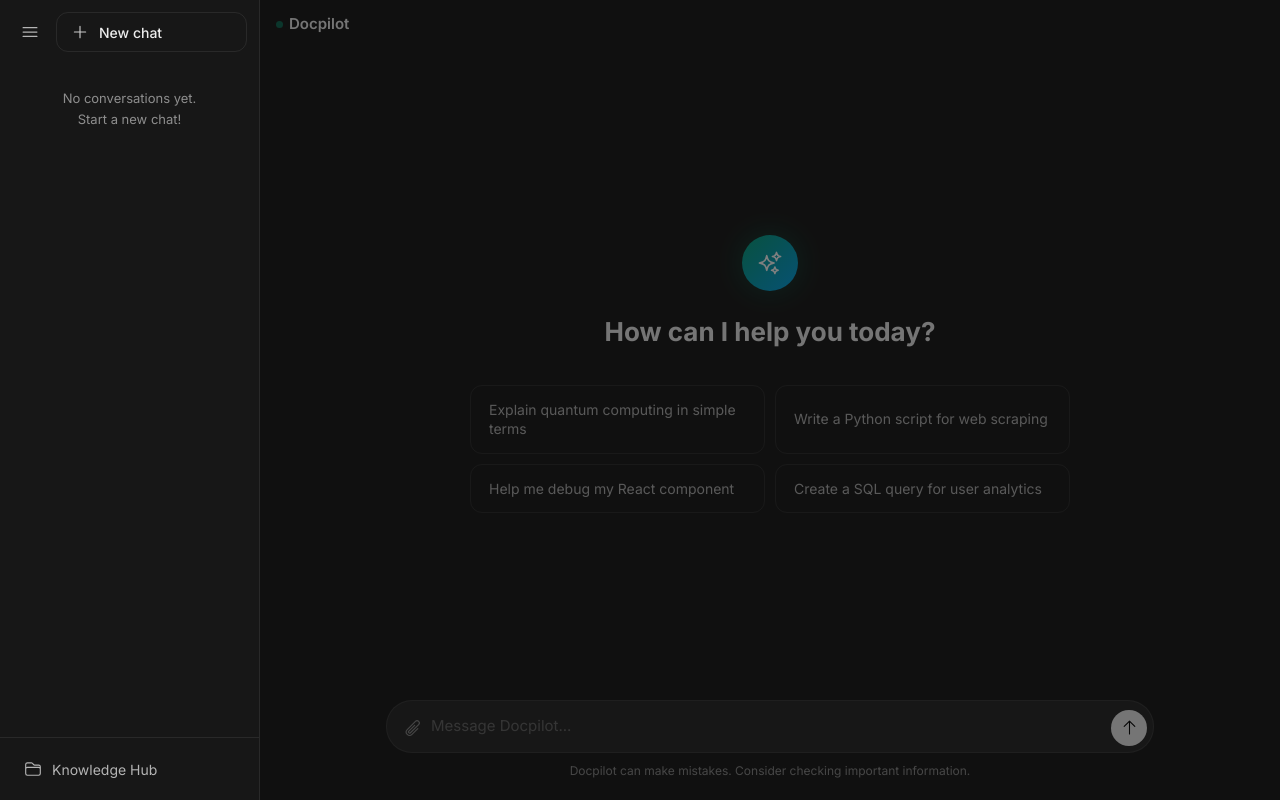
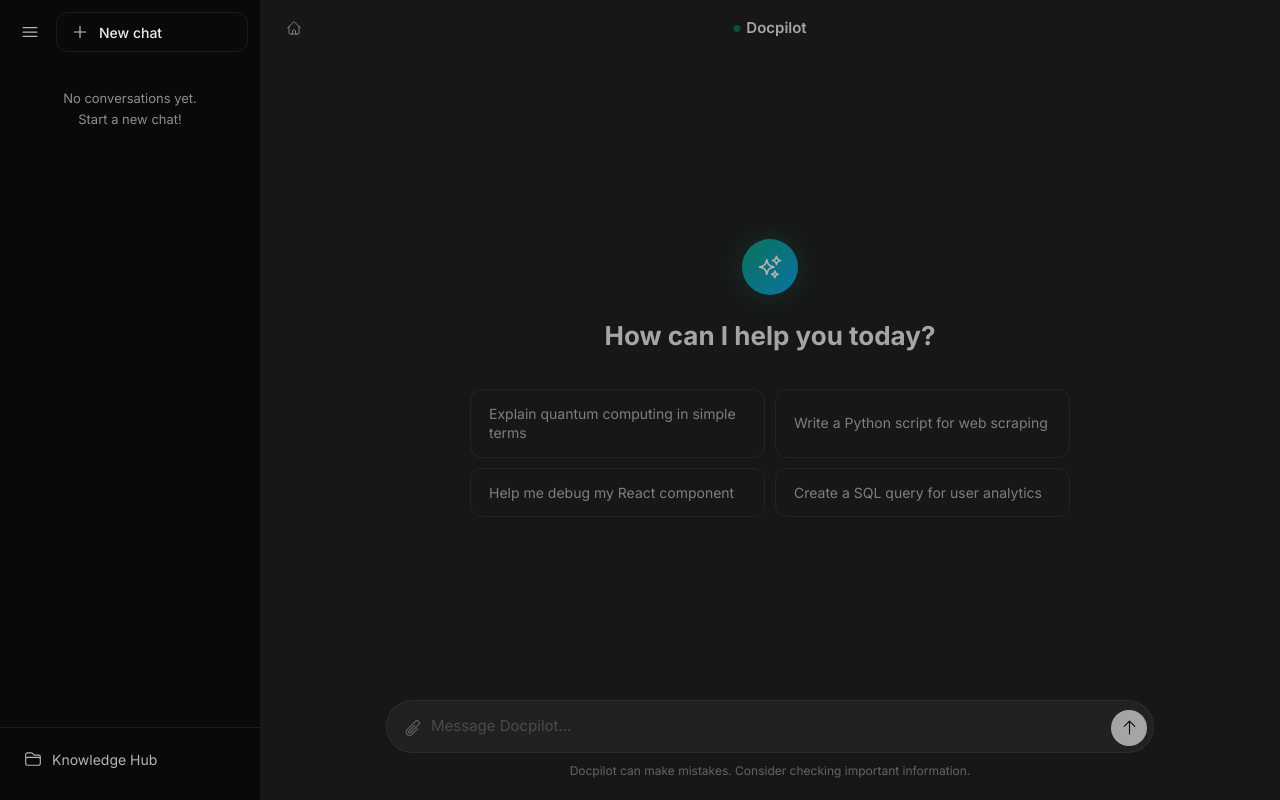
Before and after one commit to Silent-Crafter/docpilot-web, a React (Create React App) app: page / in a window 1280 px wide. Both pictures are taken after a click on the button 34 px from the left and 24 px from the top of the page. Built offline with nearby package versions, Linux system fonts and the light colour scheme.

Commit message:
Improved version 1

```diff
--- a/package.json
+++ b/package.json
@@ -11,6 +11,7 @@
     "react-dom": "^19.2.4",
     "react-icons": "^5.5.0",
     "react-markdown": "^10.1.0",
+    "react-router-dom": "^7.13.1",
     "react-scripts": "5.0.1",
     "react-syntax-highlighter": "^16.1.0",
     "remark-gfm": "^4.0.1",
--- a/src/components/ChatArea.js
+++ b/src/components/ChatArea.js
@@ -1,11 +1,9 @@
-import React, { useRef, useEffect } from 'react';
+import React, { useRef, useEffect, useMemo } from 'react';
 import { useChat } from '../context/ChatContext';
 import MessageBubble from './MessageBubble';
 import WelcomeScreen from './WelcomeScreen';
 import MessageInput from './MessageInput';
-import {
-    HiOutlineBars3,
-} from 'react-icons/hi2';
+import { HiOutlineBars3, HiOutlineHome } from 'react-icons/hi2'; // ✅ added Home icon
 
 function ChatArea({ sidebarOpen, onToggleSidebar }) {
     const { state } = useChat();
@@ -15,30 +13,48 @@
         (c) => c.id === state.activeConversationId
     );
 
-    const messages = activeConversation?.messages || [];
+    const messages = useMemo(() => {
+        return activeConversation?.messages ?? [];
+    }, [activeConversation]);
 
-    // Auto-scroll to bottom on new messages
     useEffect(() => {
         messagesEndRef.current?.scrollIntoView({ behavior: 'smooth' });
-    }, [messages]);
+    }, [messages.length]);
 
     return (
-        <main className="chat-area">
+        <main className={`chat-area ${sidebarOpen ? 'with-sidebar' : 'full'}`}>
+
+            {/* ✅ HEADER FIXED */}
             <div className="chat-header">
-                {!sidebarOpen && (
+
+                {/* LEFT SIDE */}
+                <div className="header-left">
+                    {!sidebarOpen && (
+                        <button
+                            className="sidebar-open-btn"
+                            onClick={onToggleSidebar}
+                        >
+                            <HiOutlineBars3 size={20} />
+                        </button>
+                    )}
+
                     <button
-                        className="sidebar-open-btn"
-                        onClick={onToggleSidebar}
-                        title="Open sidebar"
+                        className="sidebar-open-btn home-btn"
+                        onClick={() => window.location.reload()}
+                        title="Go to Home"
                     >
-                        <HiOutlineBars3 size={20} />
+                        <HiOutlineHome size={20} />
                     </button>
-                )}
+                </div>
+
+                {/* CENTER */}
                 <div className="model-label">
                     <span className="dot" />
                     Docpilot
                 </div>
+
             </div>
+
 
             {messages.length === 0 ? (
                 <WelcomeScreen />
--- a/src/components/KnowledgeHub.js
+++ b/src/components/KnowledgeHub.js
@@ -5,10 +5,12 @@
     HiOutlineTrash,
     HiOutlineArrowPath,
     HiOutlineFolder,
+    HiOutlineBars3,
+    HiOutlineHome, // ✅ added
 } from 'react-icons/hi2';
 import { getDocuments, uploadDocument, deleteDocument } from '../services/apiService';
 
-function KnowledgeHub() {
+function KnowledgeHub({ sidebarOpen, onToggleSidebar }) {
     const [documents, setDocuments] = useState([]);
     const [loading, setLoading] = useState(true);
     const [error, setError] = useState(null);
@@ -97,17 +99,54 @@
     };
 
     return (
+        <main className={`chat-area ${sidebarOpen ? 'with-sidebar' : 'full'}`}>
+
+            {/* ✅ HEADER FIXED */}
+            <div className="chat-header">
+                <div className="header-left">
+
+                    {/* ✅ Only this is conditional */}
+                    {!sidebarOpen && (
+                        <button
+                            className="sidebar-open-btn"
+                            onClick={onToggleSidebar}
+                        >
+                            <HiOutlineBars3 size={20} />
+                        </button>
+                    )}
+
+                    {/* ✅ ALWAYS visible */}
+                    <button
+                        className="sidebar-open-btn home-btn"
+                        onClick={() => window.location.reload()}
+                        title="Go to Home"
+                    >
+                        <HiOutlineHome size={20} />
+                    </button>
+
+                    {/* Title */}
+                    <div className="kh-header-title">
+                        <HiOutlineFolder size={20} />
+                        <span>Knowledge Hub</span>
+                    </div>
+
+                </div>
+
+
+
+            </div>
+
+            {/* CONTENT */}
             <div className="knowledge-hub">
+
                 <div className="knowledge-header">
-                <div className="knowledge-title">
-                    <HiOutlineFolder size={24} />
-                    <h1>Knowledge Hub</h1>
-                </div>
+
                     <div className="knowledge-actions">
-                    <button className="kh-btn kh-btn-secondary" onClick={fetchDocuments} title="Refresh">
+                        <button className="kh-btn kh-btn-secondary" onClick={fetchDocuments}>
                             <HiOutlineArrowPath size={16} />
                             Refresh
                         </button>
+
                         <button
                             className="kh-btn kh-btn-primary"
                             onClick={() => fileInputRef.current?.click()}
@@ -116,12 +155,12 @@
                             <HiOutlineCloudArrowUp size={16} />
                             {uploading ? 'Uploading...' : 'Upload Document'}
                         </button>
+
                         <input
                             ref={fileInputRef}
                             type="file"
                             onChange={handleFileSelect}
                             style={{ display: 'none' }}
-                        accept=".pdf,.doc,.docx,.txt,.md,.csv,.json,.xml,.html,.py,.js,.ts,.java,.c,.cpp,.h,.hpp"
                         />
                     </div>
                 </div>
@@ -138,7 +177,7 @@
                     <span>or click "Upload Document" above</span>
                 </div>
 
-            {/* Error banner */}
+                {/* Error */}
                 {error && (
                     <div className="kh-error">
                         {error}
@@ -146,7 +185,7 @@
                     </div>
                 )}
 
-            {/* Document list */}
+                {/* Documents */}
                 <div className="documents-container">
                     {loading ? (
                         <div className="kh-empty-state">
@@ -161,7 +200,6 @@
                         <div className="kh-empty-state">
                             <HiOutlineDocumentText size={48} />
                             <h3>No documents yet</h3>
-                        <p>Upload documents to build your knowledge base. Docpilot will use them to answer your questions.</p>
                         </div>
                     ) : (
                         <table className="documents-table">
@@ -180,13 +218,12 @@
                                             <HiOutlineDocumentText size={18} />
                                             <span>{doc.filename}</span>
                                         </td>
-                                    <td className="doc-meta">{formatSize(doc.size)}</td>
-                                    <td className="doc-meta">{formatDate(doc.uploadedAt)}</td>
+                                        <td>{formatSize(doc.size)}</td>
+                                        <td>{formatDate(doc.uploadedAt)}</td>
                                         <td>
                                             <button
                                                 className="doc-delete-btn"
                                                 onClick={() => handleDelete(doc.id)}
-                                            title="Delete document"
                                             >
                                                 <HiOutlineTrash size={16} />
                                             </button>
@@ -197,7 +234,9 @@
                         </table>
                     )}
                 </div>
+
             </div>
+        </main>
     );
 }
 
--- a/src/components/MessageBubble.js
+++ b/src/components/MessageBubble.js
@@ -1,4 +1,4 @@
-import React, { useState, useCallback } from 'react';
+import React, { useState, useCallback, useMemo } from 'react';
 import ReactMarkdown from 'react-markdown';
 import remarkGfm from 'remark-gfm';
 import { Prism as SyntaxHighlighter } from 'react-syntax-highlighter';
--- a/src/components/Sidebar.js
+++ b/src/components/Sidebar.js
@@ -18,7 +18,7 @@
     };
 
     const handleSelect = (id) => {
-        dispatch({ type: 'SET_ACTIVE', id });
+        dispatch({ type: 'SET_ACTIVE', id }); // ✅ fixed bug (removed 'x')
         onSetActiveView('chat');
         if (window.innerWidth < 768) {
             onToggle();
@@ -41,12 +41,23 @@
 
     return (
         <>
-            <div className={`sidebar-overlay ${isOpen ? 'visible' : ''}`} onClick={onToggle} />
-            <aside className={`sidebar ${!isOpen ? 'collapsed' : ''}`}>
+            {/* Overlay */}
+            <div
+                className={`sidebar-overlay ${isOpen ? 'visible' : ''}`}
+                onClick={onToggle}
+            />
+
+            {/* Sidebar */}
+            <aside className={`sidebar ${isOpen ? 'expanded' : 'collapsed'}`}>
                 <div className="sidebar-header">
-                    <button className="sidebar-toggle-btn" onClick={onToggle} title="Close sidebar">
+                    <button
+                        className="sidebar-toggle-btn"
+                        onClick={onToggle}
+                        title="Close sidebar"
+                    >
                         <HiOutlineBars3 size={20} />
                     </button>
+
                     <button className="new-chat-btn" onClick={handleNewChat}>
                         <HiOutlinePlus className="icon" />
                         New chat
@@ -56,21 +67,39 @@
                 <nav className="sidebar-conversations">
                     {grouped.map((group) => (
                         <div key={group.label}>
-                            <div className="conversation-group-label">{group.label}</div>
+                            <div className="conversation-group-label">
+                                {group.label}
+                            </div>
+
                             {group.items.map((conv) => (
                                 <div
                                     key={conv.id}
-                                    className={`conversation-item ${conv.id === activeConversationId && activeView === 'chat' ? 'active' : ''}`}
+                                    className={`conversation-item ${
+                                        conv.id === activeConversationId &&
+                                        activeView === 'chat'
+                                            ? 'active'
+                                            : ''
+                                    }`}
                                     onClick={() => handleSelect(conv.id)}
                                 >
                                     <HiOutlineChatBubbleLeftRight
                                         size={16}
-                                        style={{ marginRight: 10, flexShrink: 0, opacity: 0.5 }}
+                                        style={{
+                                            marginRight: 10,
+                                            flexShrink: 0,
+                                            opacity: 0.5,
+                                        }}
                                     />
-                                    <span className="conv-title">{conv.title}</span>
+
+                                    <span className="conv-title">
+                                        {conv.title}
+                                    </span>
+
                                     <button
                                         className="delete-btn"
-                                        onClick={(e) => handleDelete(e, conv.id)}
+                                        onClick={(e) =>
+                                            handleDelete(e, conv.id)
+                                        }
                                         title="Delete conversation"
                                     >
                                         <HiOutlineTrash />
@@ -81,7 +110,14 @@
                     ))}
 
                     {conversations.length === 0 && (
-                        <div style={{ padding: '20px 12px', color: 'var(--text-tertiary)', fontSize: 13, textAlign: 'center' }}>
+                        <div
+                            style={{
+                                padding: '20px 12px',
+                                color: 'var(--text-tertiary)',
+                                fontSize: 13,
+                                textAlign: 'center',
+                            }}
+                        >
                             No conversations yet.
                             <br />
                             Start a new chat!
@@ -91,11 +127,13 @@
 
                 <div className="sidebar-footer">
                     <button
-                        className={`sidebar-footer-btn ${activeView === 'knowledge' ? 'active' : ''}`}
+                        className={`sidebar-footer-btn ${
+                            activeView === 'knowledge' ? 'active' : ''
+                        }`}
                         onClick={handleKnowledgeHub}
                     >
                         <HiOutlineFolder className="icon" />
-                        Knowledge Hub
+                        <span className="footer-text">Knowledge Hub</span>
                     </button>
                 </div>
             </aside>
--- a/src/index.js
+++ b/src/index.js
@@ -4,10 +4,15 @@
 import App from './App';
 import reportWebVitals from './reportWebVitals';
 
+import { BrowserRouter } from 'react-router-dom';
+
+
 const root = ReactDOM.createRoot(document.getElementById('root'));
 root.render(
   <React.StrictMode>
-    <App />
+    <BrowserRouter>
+      <App />
+    </BrowserRouter>
   </React.StrictMode>
 );
 
--- a/src/styles/ChatStyles.css
+++ b/src/styles/ChatStyles.css
@@ -12,8 +12,13 @@
 /* =============================================
    SIDEBAR
    ============================================= */
-.sidebar {
+
+/* .sidebar {
+    position: fixed;
+    top: 0;
+    left: 0;
     width: var(--sidebar-width);
+    width: 250px;
     min-width: var(--sidebar-width);
     height: 100vh;
     background: var(--bg-secondary);
@@ -21,7 +26,55 @@
     flex-direction: column;
     border-right: 1px solid var(--border-subtle);
     transition: transform var(--transition-normal), opacity var(--transition-normal);
-    z-index: 100;
+    z-index: 1000;
+    transform: translateX(0);
+    transition: transform 0.3s ease;
+
+} */
+
+.sidebar {
+    position: fixed;
+    top: 0;
+    left: 0;
+    height: 100%;
+    width: 260px;
+
+    /* KEEP YOUR ORIGINAL COLOR HERE */
+    background-color: var(bg-secondary);
+
+    transform: translateX(0);
+    transition: transform 0.3s ease;
+
+    z-index: 1000;
+}
+
+
+.sidebar.collapsed {
+  transform: translateX(-100%);
+}
+
+.sidebar:not(.collapsed) {
+  transform: translateX(0);
+}
+
+.sidebar-overlay {
+  position: fixed;
+  top: 0;
+  left: 0;
+  width: 100%;
+  height: 100%;
+  background: rgba(0, 0, 0, 0.5);
+
+  opacity: 0;
+  pointer-events: none;
+
+  transition: opacity 0.3s ease;
+  z-index: 10;
+}
+
+.sidebar-overlay.visible {
+  opacity: 1;
+  pointer-events: auto;
 }
 
 .sidebar.collapsed {
@@ -64,6 +117,7 @@
 }
 
 .sidebar-toggle-btn {
+
     display: flex;
     align-items: center;
     justify-content: center;
@@ -150,6 +204,10 @@
 }
 
 .sidebar-footer {
+    position: absolute;
+    bottom: 10px;
+    left: 0;
+    width: 100%;
     padding: 12px;
     border-top: 1px solid var(--border-subtle);
 }
@@ -183,18 +241,96 @@
     display: flex;
     flex-direction: column;
     height: 100vh;
+    width: 100%;
     background: var(--surface-chat);
     position: relative;
     overflow: hidden;
+    transition: all 0.3s ease;
+
 }
 
-.chat-header {
+.chat-area.with-sidebar {
+    margin-left: 260px; /* same as sidebar width */
+}
+
+.chat-area.full {
+    margin-left: 0;
+}
+
+/* .chat-header {
+    position: fixed;
+    top: 7px;
     display: flex;
     align-items: center;
     height: var(--header-height);
     padding: 0 16px;
     gap: 12px;
     flex-shrink: 0;
+    justify-content: space-between;
+} */
+
+.chat-header {
+    display: flex;
+    align-items: center;
+    justify-content: space-between; /* key fix */
+    padding: 10px 16px;
+}
+
+
+/* LEFT SECTION */
+.header-left {
+    display: flex;
+    align-items: center;
+    gap: 10px; /* ✅ spacing between button & title */
+}
+
+/* TITLE */
+/* .kh-header-title {
+    display: flex;
+    align-items: center;
+    gap: 6px;
+    font-size: 16px;
+    font-weight: 500;
+} */
+
+.model-label,
+.kh-header-title {
+    position: absolute;
+    left: 50%;
+    transform: translateX(-50%);
+}
+
+/* BUTTON FIX (important if overlapping) */
+/* .sidebar-open-btn {
+    position: relative; /* ❗ remove absolute if present */
+/* } */ */
+
+.sidebar-open-btn {
+    background: transparent;
+    border: none;
+    cursor: pointer;
+    padding: 6px;
+    border-radius: 6px;
+}
+
+.home-btn {
+    background: transparent;
+    border: none;
+    cursor: pointer;
+
+    padding: 10px;          /* ✅ increases clickable area */
+    border-radius: 8px;
+
+    display: flex;          /* ensures proper centering */
+    align-items: center;
+    justify-content: center;
+
+    min-width: 36px;        /* optional: fixed click size */
+    min-height: 36px;
+}
+
+.home-btn:hover {
+    background: rgba(255,255,255,0.1);
 }
 
 .chat-header .sidebar-open-btn {
@@ -1116,14 +1252,130 @@
 
 /* Sidebar overlay for mobile */
 .sidebar-overlay {
-    display: none;
     position: fixed;
-    inset: 0;
-    background: rgba(0, 0, 0, 0.5);
-    z-index: 99;
-    animation: fadeIn 0.2s ease;
+    top: 0;
+    left: 0;
+    width: 100%;
+    height: 100%;
+
+    background: rgba(0, 0, 0, 0.3);
+
+    opacity: 0;
+    pointer-events: none;   /* ❗ important */
+    transition: 0.3s;
+    z-index: 10;
 }
 
 .sidebar-overlay.visible {
-    display: block;
+    opacity: 1;
+    pointer-events: none;   /* ❗ only active when visible */
 }
+
+
+/* .home-btn {
+    background: transparent;
+    border: none;
+    cursor: pointer;
+    padding: 6px;
+    border-radius: 6px;
+    transition: 0.2s;
+} */
+
+/* .home-btn:hover {
+    background: rgba(255, 255, 255, 0.1);
+} */
+
+
+
+/* MAIN WRAPPER */
+.kh-wrapper {
+    max-width: 900px;
+    margin: 0 auto;
+    padding: 20px;
+}
+
+/* TOP BAR */
+.kh-topbar {
+    display: flex;
+    justify-content: space-between;
+    align-items: center;
+    margin-bottom: 15px;
+}
+
+.kh-title {
+    display: flex;
+    align-items: center;
+    gap: 8px;
+}
+
+.kh-actions {
+    display: flex;
+    gap: 10px;
+}
+
+/* BUTTONS */
+.kh-btn {
+    display: flex;
+    align-items: center;
+    gap: 6px;
+    padding: 8px 14px;
+    border-radius: 8px;
+    border: none;
+    cursor: pointer;
+}
+
+.kh-btn.primary {
+    background: #10a37f;
+    color: white;
+}
+
+.kh-btn.secondary {
+    background: #2a2a2a;
+    color: #ddd;
+}
+
+/* CARDS */
+.kh-card {
+    background: #1e1e1e;
+    border-radius: 12px;
+    padding: 20px;
+    margin-top: 15px;
+}
+
+/* DROP ZONE */
+.kh-card.drop {
+    border: 2px dashed #444;
+    text-align: center;
+    cursor: pointer;
+}
+
+.kh-card.drop.active {
+    border-color: #10a37f;
+}
+
+/* CENTER CONTENT */
+.kh-center {
+    text-align: center;
+    padding: 40px 0;
+}
+
+/* ERROR (SOFT) */
+.kh-error-soft {
+    background: rgba(255, 80, 80, 0.15);
+    color: #ff6b6b;
+    padding: 10px;
+    border-radius: 8px;
+    margin-bottom: 10px;
+}
+
+/* TABLE */
+.documents-table {
+    width: 100%;
+    border-collapse: collapse;
+}
+
+.documents-table td,
+.documents-table th {
+    padding: 10px;
+    border-bottom: 1px solid #333;
+}
```
Also changed, not shown: src/App.js (+11 -2 lines), 1 other file (tests, documents, lock files or other folders). Lines whose indentation alone changed are shown as unchanged.
